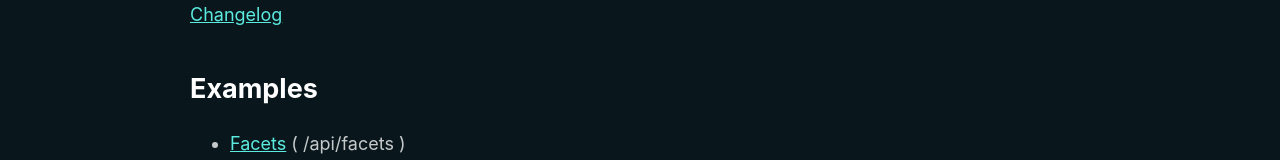
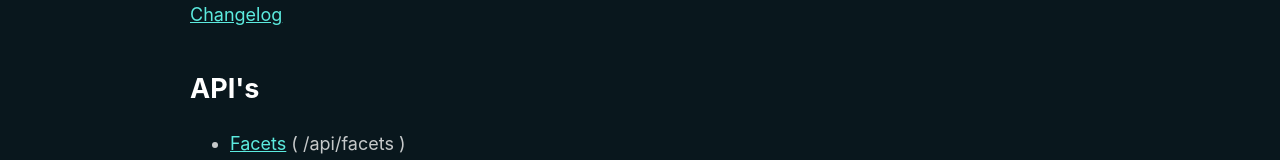
Before and after one commit to mikevdberge/bluesky-facet, a website: page index.html in a window 1280 px wide. Shown: the part 321-481 px from the top of the page. Drawn offline with Linux system fonts and the light colour scheme.

Commit message:
Small enhancement

```diff
--- a/index.html
+++ b/index.html
@@ -20,7 +20,7 @@
         </p>
         <h2>Changelog</h2>
         <a href="https://blueskyfacetsapi.featurebase.app">Changelog</a>
-        <h2>Examples</h2>
+        <h2>API's</h2>
         <ul>
             <li><a href="/api/facets">Facets</a> ( /api/facets )</li>
             <li><a href="/api/status">Status</a> ( /api/status )</li>
```
